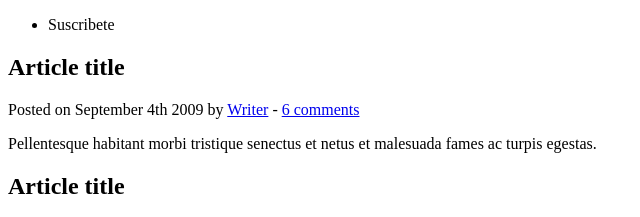
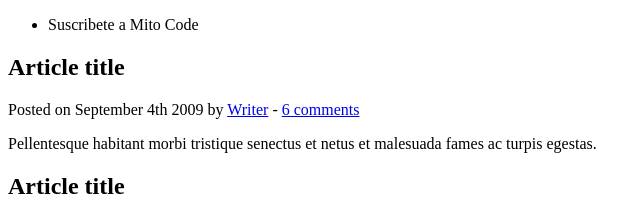
Before and after one commit to orlandodejesus/demo-repo2, a plain HTML site: page index.html in a window 1280 px wide. Shown: the top 217 px of the page, 0-640 px from the left. Drawn offline with Linux system fonts and the light colour scheme.

Commit message:
Se modifico el index.html la palabra Coder

```diff
--- a/index.html
+++ b/index.html
@@ -15,7 +15,7 @@
 	<header>
 		<nav>
 			<ul>
-				<li>Suscribete</li>
+				<li>Suscribete a Mito Code</li>
 			</ul>
 		</nav>
 	</header>
```
